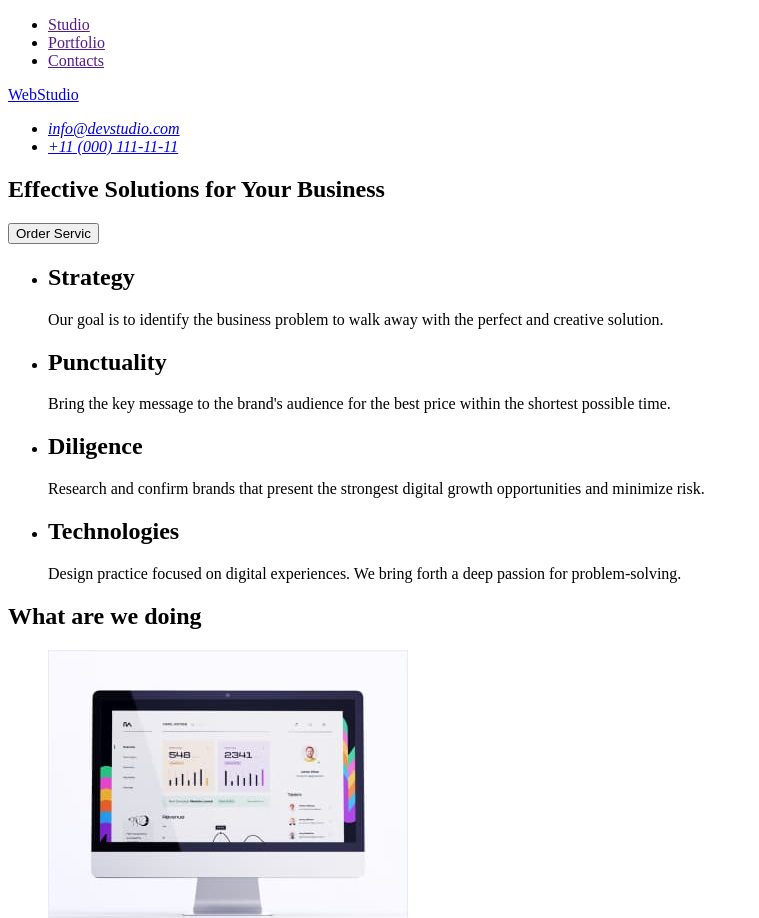
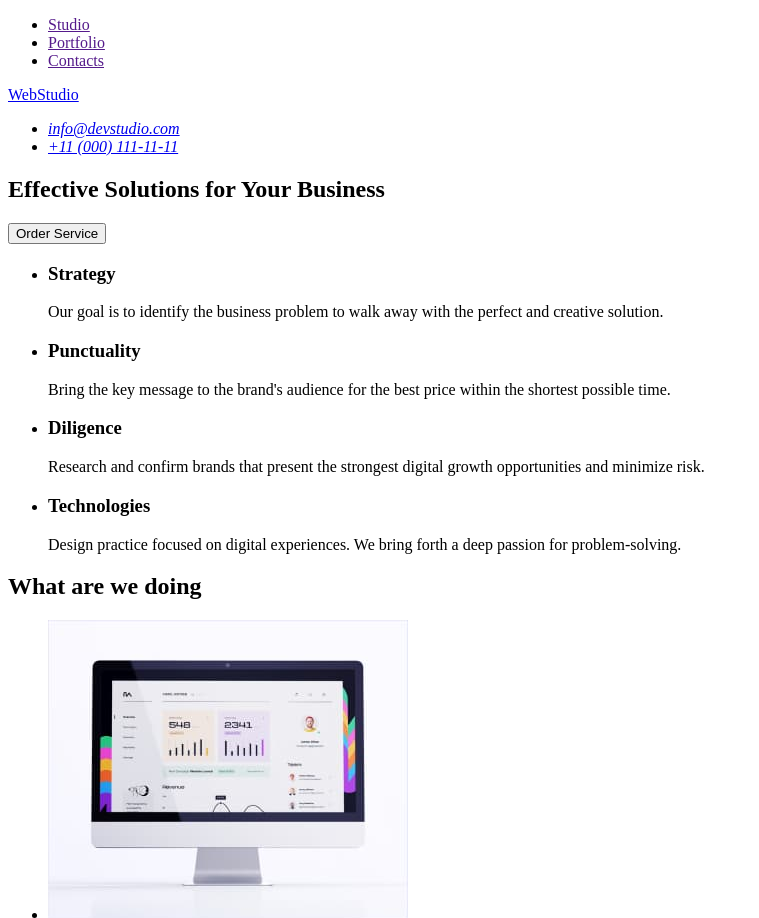
Before and after one commit to Hnativ-Nataliaa/goit-markup-hw-01, a plain HTML site: page index.html in a window 1280 px wide. Shown: the top 918 px of the page, without its empty margins (0-759 px from the left). Drawn offline with Linux system fonts and the light colour scheme.

Commit message:
update home work 1

```diff
--- a/index.html
+++ b/index.html
@@ -14,7 +14,7 @@
           <li><a href="">Portfolio</a></li>
           <li><a href="">Contacts</a></li>
         </ul>
-        <a href="index.html">WebStudio</a>
+        <a href="./index.html">WebStudio</a>
       </nav>
       <address>
         <ul>
@@ -27,34 +27,34 @@
       <!-- Секція 1 -->
       <section>
         <h1>Effective Solutions for Your Business</h1>
-        <button type="button">Order Servic</button>
+        <button type="button">Order Service</button>
       </section>
       <!-- Секція 2 -->
       <section>
         <ul>
           <li>
-            <h2>Strategy</h2>
+            <h3>Strategy</h3>
             <p>
               Our goal is to identify the business problem to walk away with the
               perfect and creative solution.
             </p>
           </li>
           <li>
-            <h2>Punctuality</h2>
+            <h3>Punctuality</h3>
             <p>
               Bring the key message to the brand's audience for the best price
               within the shortest possible time.
             </p>
           </li>
           <li>
-            <h2>Diligence</h2>
+            <h3>Diligence</h3>
             <p>
               Research and confirm brands that present the strongest digital
               growth opportunities and minimize risk.
             </p>
           </li>
           <li>
-            <h2>Technologies</h2>
+            <h3>Technologies</h3>
             <p>
               Design practice focused on digital experiences. We bring forth a
               deep passion for problem-solving.
@@ -140,13 +140,13 @@
       </section>
     </main>
     <footer>
-      <section>
-        <a href="index.html">WebStudio</a>
+      <div>
+        <a href="./index.html">WebStudio</a>
         <p>
           Increase the flow of customers and sales for your business with
           digital marketing & growth solutions.
         </p>
-      </section>
+      </div>
     </footer>
   </body>
 </html>
```
